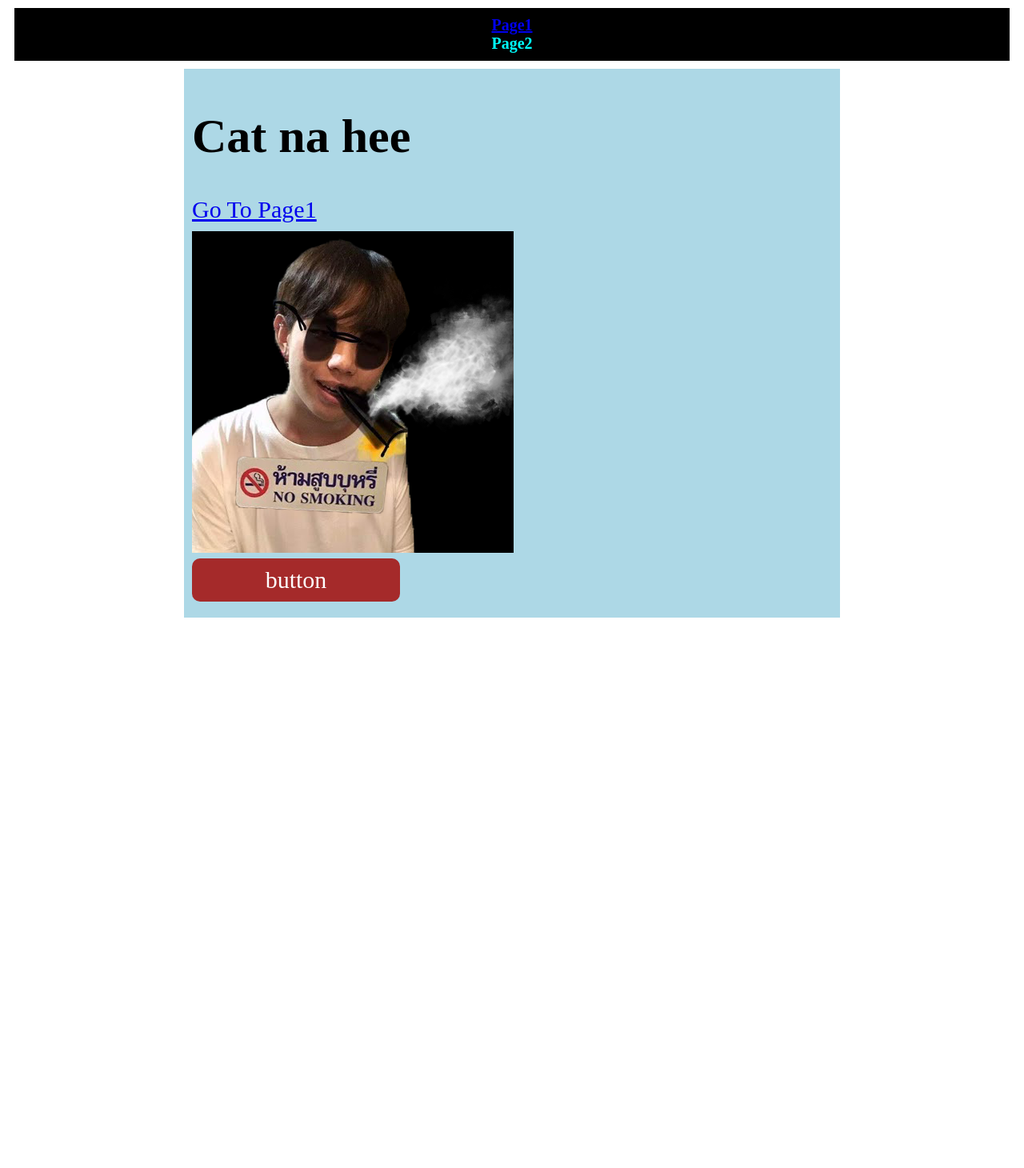
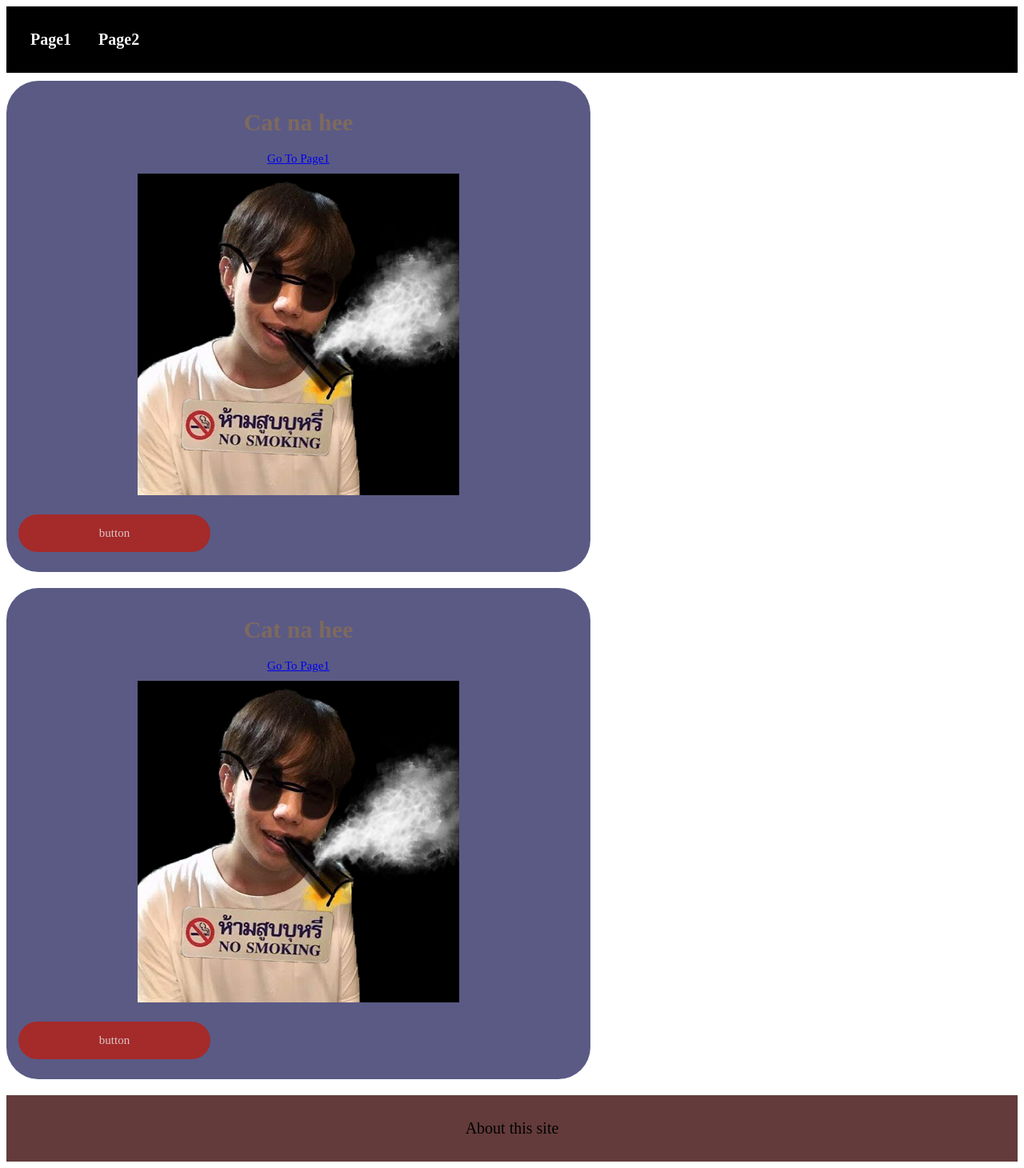
Before and after one commit to k-thayawat/Coding-Self-Learning, a PHP site: page / in a window 1280 px wide. Shown: the whole page at 80% size. Before the commit the page ends 772 px from the top, so only its background shows below. Run offline with PHP 8.4, Linux system fonts and the light colour scheme.

Commit message:
commit all

```diff
--- a/index.html
+++ b/index.html
@@ -9,15 +9,23 @@
 </head>
 <body>
     <div class="boxheader">
-        <h1 class="text2"><a href="page1.html">Page1</h1></a>
+        <h1 class="text2"><a class= "text2" href="page1.html">Page1</h1></a>
         <h1 class="text2">Page2</h1>
     </div>
-
         <div class="headerblue">
           <h1 class="title">Cat na hee</h1>
           <p class="text"><a href="page1.html">Go To Page1</a></p>
           <img class="img" src="img/kanjaisgod.png">
            <a class="button" href="#">button</a>
         </div>
+        <div class="headerblue">
+            <h1 class="title">Cat na hee</h1>
+            <p class="text"><a href="page1.html">Go To Page1</a></p>
+            <img class="img" src="img/kanjaisgod.png">
+             <a class="button" href="#">button</a>
+          </div>
+          <footer class="bottomfooter">
+                <p>About this site</p>
+          </footer>
 </body>
 </html>
--- a/style.css
+++ b/style.css
@@ -1,51 +1,64 @@
 .headerblue {
-    background-color: lightblue;
-    padding: 10px;
-    margin-bottom: 10px;
-    margin: auto;
-    max-width: 800px;
-    font-size: 30px;
+    color: rgba(184, 131, 33, 0.384);
+    padding: 15px;
+    text-decoration: none;
+    background-color: rgb(90, 90, 133);
+    max-width: auto;
+    width: 700px;
+    text-align: center;
+    margin-bottom: 20px;
+    border-radius: 40px;
 }
 .title {
-    font-size: 60px;
+    font-size: 30px;
 
 }
 .text{
-    font-size: 30px;
+    font-size: 15px;
     color: rgb(47, 94, 94);
     margin: auto;
     padding-bottom: 10px;
 }
 .text2{
     font-size: 20px;
-    color: aqua;
-    margin: auto;
+    color: rgb(243, 243, 243);
+    margin: 10px;
+    text-decoration: none;
+    display: inline-block;
     text-align: center;
 }
 .img{
-    width: auto;
-
+    max-width: auto;
+    margin-bottom: 20px;
 }
 .button{
-    color: rgb(255, 255, 255);
+    color: rgb(219, 198, 198);
     background-color: brown;
-    padding: 10px;
+    padding: 15px;
     text-align: center;
     text-decoration: none;
+    font-size: 15px;
     margin-bottom: 10px;
     display: block;
     width: 30%;
-    border-radius: 10px;
+    border-radius: 30px;
 }
 .boxheader{
     background-color: black;
-    padding: 10px;
+    padding: 0px;
     margin-bottom: 10px;
     padding: 10px;
-    margin: 10px;
-    display: block;
+    text-decoration: none;
+    max-width: auto;
 }
 .main-ct{
     max-width: 800px;
     margin: auto;
 }
+
+.bottomfooter{
+    background-color: rgb(100, 59, 59);
+    padding: 10px;
+    text-align: center;
+    font-size: 20px;
+}
```
Also changed, not shown: page1.html (deleted, +0 -12 lines). Lines whose indentation alone changed are shown as unchanged.
